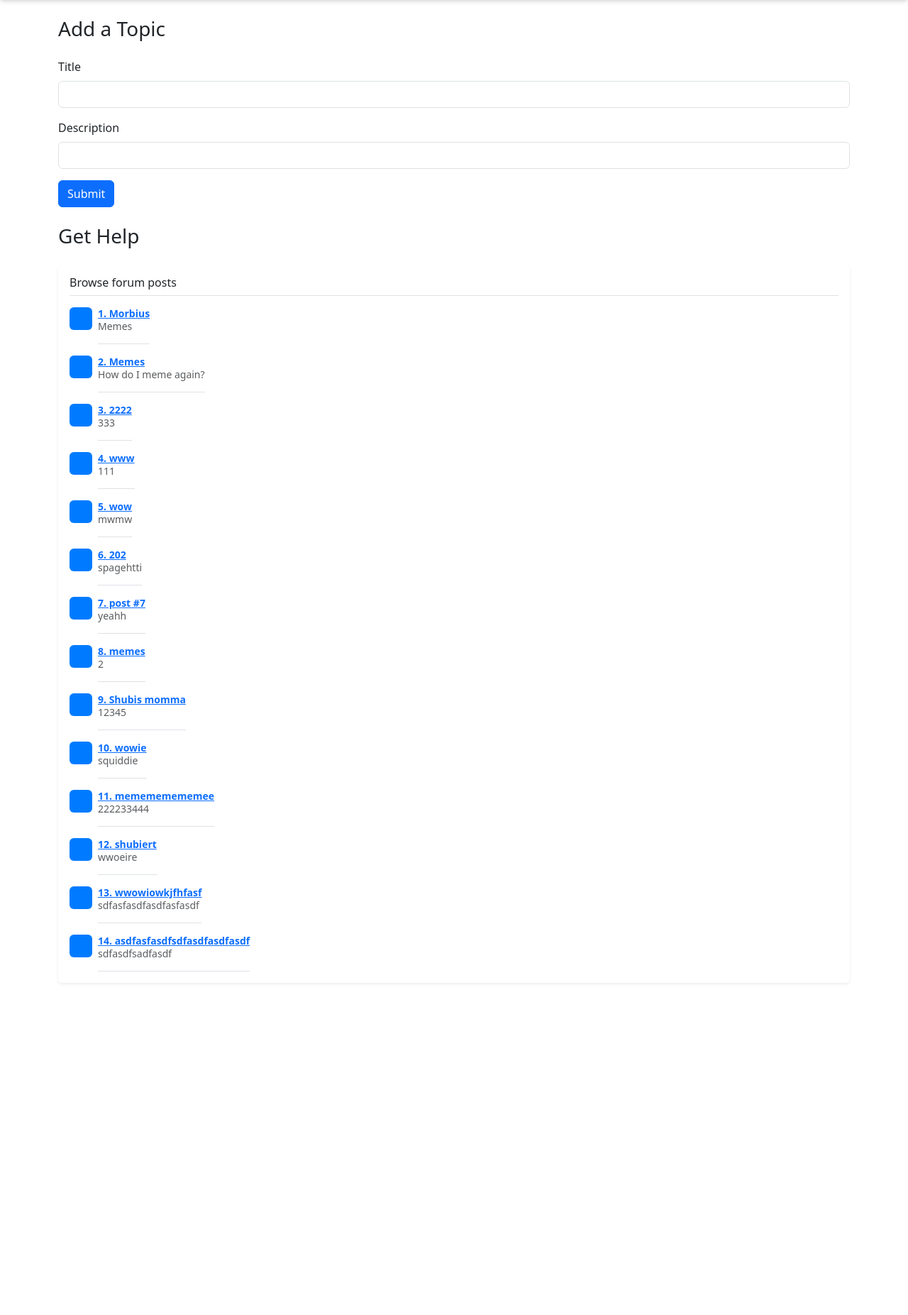
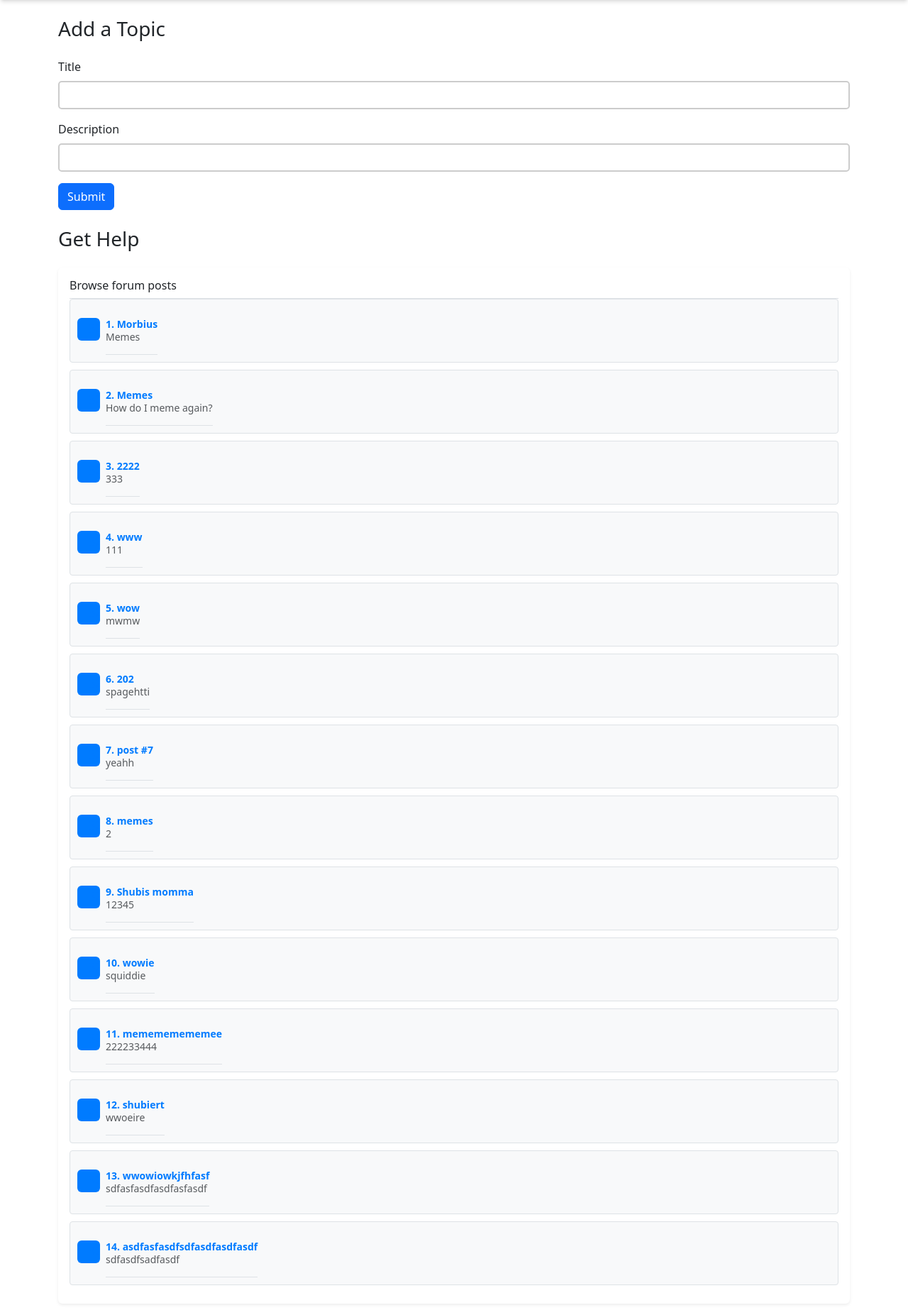
Before and after one commit to AFCTrackerProject/afc_fitness_tracker, a Flask app: page /forum in a window 1280 px wide. Shown: the part 98-1951 px from the top of the page at 71% size. Before the commit the page ends 1484 px from the top, so only its background shows below. Run offline with Flask 3, Linux system fonts and the light colour scheme; the visitor is signed in with stand-in values (Sample User, id 1); some libraries are stand-ins or nearby versions.

Commit message:
forum frontend changes

```diff
--- a/templates/forumhome.html
+++ b/templates/forumhome.html
@@ -4,16 +4,41 @@
 <title>AFC Forum - Talk fitness with others!</title>
 <link href="https://cdn.jsdelivr.net/npm/bootstrap@5.3.3/dist/css/bootstrap.min.css" rel="stylesheet" integrity="sha384-QWTKZyjpPEjISv5WaRU9OFeRpok6YctnYmDr5pNlyT2bRjXh0JMhjY6hW+ALEwIH" crossorigin="anonymous">
 
+<style>
+    .form-input {
+        border: 2px solid #ccc;
+        border-radius: 5px;
+    }
+    .form-input:focus {
+        border-color: #0062cc;
+        box-shadow: 0 0 0 0.2rem rgba(0,123,255,.25);
+    }
+    .post-container {
+        background-color: #f8f9fa;
+        border: 1px solid #dee2e6;
+        border-radius: 0.25rem;
+        margin-bottom: 10px;
+        padding: 10px;
+    }
+    .post-title {
+        color: #007bff;
+        text-decoration: none;
+    }
+    .post-title:hover {
+        text-decoration: underline;
+    }
+</style>
+
 <div class="container">
     <h1 class="fs-3 text my-4">Add a Topic</h1>
     <form action="{{ url_for('forum_home') }}" method="post">
         <div class="mb-3">
             <label for="title" class="form-label">Title</label>
-            <input type="text" name="title" class="form-control" id="title" aria-describedby="emailHelp">
+            <input type="text" name="title" class="form-control form-input" id="title" aria-describedby="emailHelp">
         </div>
         <div class="mb-3">
             <label for="description" class="form-label">Description</label>
-            <input type="text" name="description" class="form-control" id="description">
+            <input type="text" name="description" class="form-control form-input" id="description">
         </div>
         <button type="submit" class="btn btn-primary">Submit</button>
     </form>
@@ -23,6 +48,7 @@
         <h6 class="border-bottom pb-2 mb-0">Browse forum posts</h6>
 
         {% for item in topics %}
+        <div class="post-container">
             <div class="d-flex text-body-secondary pt-3">
                 <svg class="bd-placeholder-img flex-shrink-0 me-2 rounded" width="32" height="32" xmlns="http://www.w3.org/2000/svg" role="img" aria-label="Placeholder: 32x32" preserveAspectRatio="xMidYMid slice" focusable="false">
                     <title>Placeholder</title>
@@ -30,11 +56,12 @@
                     <text x="50%" y="50%" fill="#007bff" dy=".3em">32x32</text>
                 </svg>
                 <p class="pb-3 mb-0 small lh-sm border-bottom">
-                <strong class="d-block text-gray-dark">
-                    <a href="{{ url_for('forum_topic', id=item.id) }}">{{ item.id }}. {{ item.title }}</a>
+                    <strong class="d-block">
+                        <a href="{{ url_for('forum_topic', id=item.id) }}" class="post-title">{{ item.id }}. {{ item.title }}</a>
                     </strong>
                     {{ item.description }}
                 </p>
+            </div>
         </div>
         {% endfor %}
     </div>
```
Lines whose indentation alone changed are shown as unchanged.
